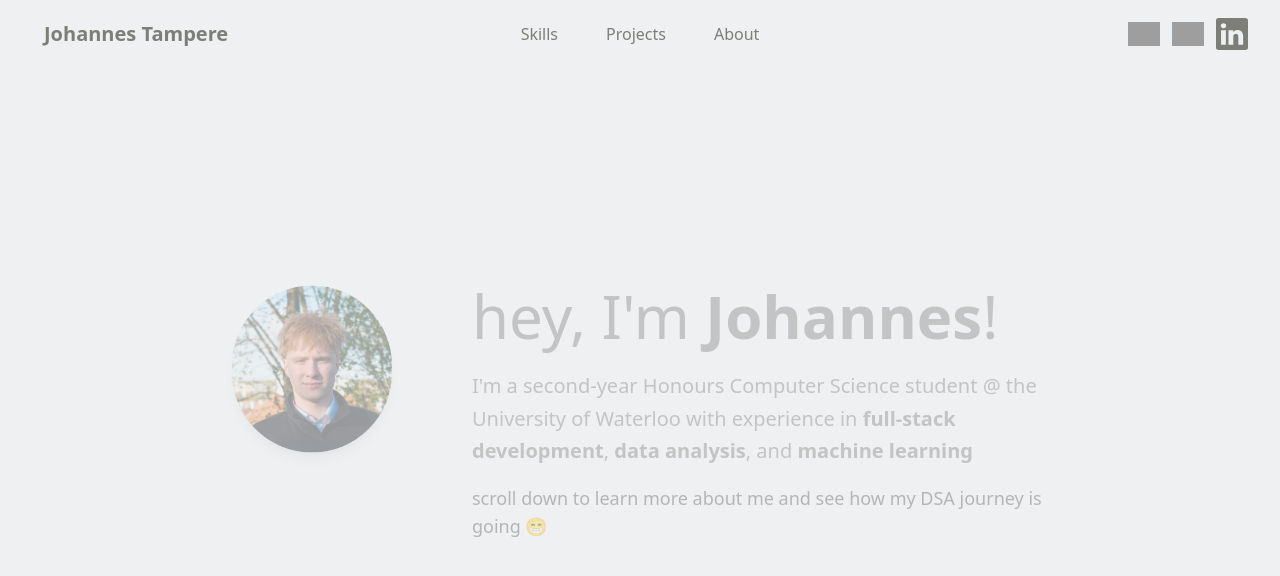
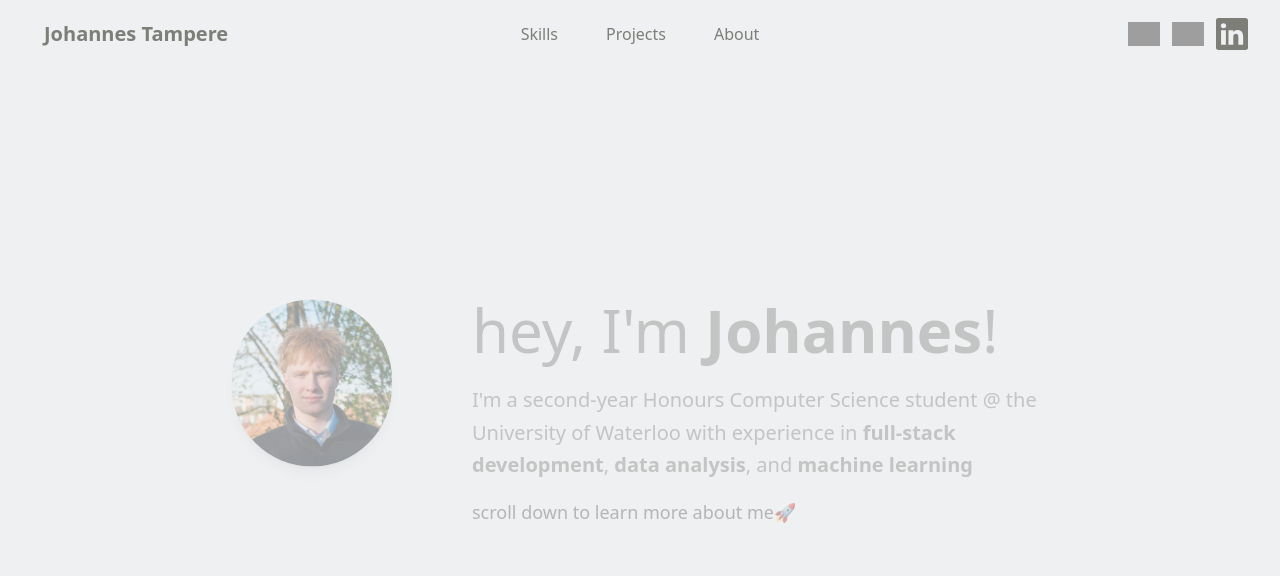
Before and after one commit to Johannestampere/Portfolio, a Next.js app: page / in a window 1280 px wide. Shown: the top 576 px of the page. Built offline with nearby package versions, Linux system fonts and the light colour scheme; grey boxes are pictures that could not be loaded.

Commit message:
landing page text

```diff
--- a/app/page.tsx
+++ b/app/page.tsx
@@ -71,7 +71,7 @@ export default function HomePage(): JSX.Element {
             className="h-screen flex items-center justify-center"
           >
             <motion.div
-              className="font-mono font-extrabold text-left whitespace-pre text-sm md:text-base leading-snug"
+              className="font-mono text-left whitespace-pre text-sm md:text-base leading-snug"
               variants={{
                 visible: { transition: { staggerChildren: 0.3 } },
                 hidden: {},
--- a/app/sections/landing.tsx
+++ b/app/sections/landing.tsx
@@ -36,7 +36,7 @@ export default function Landing(): JSX.Element {
                 <span className="font-bold">machine learning</span>
             </p>
             <p className="text-lg mt-4 text-[#555]">
-                scroll down to learn more about me and see how my DSA journey is going &#128513;
+                scroll down to learn more about me🚀
             </p>
         </div>
       </motion.div>
```
